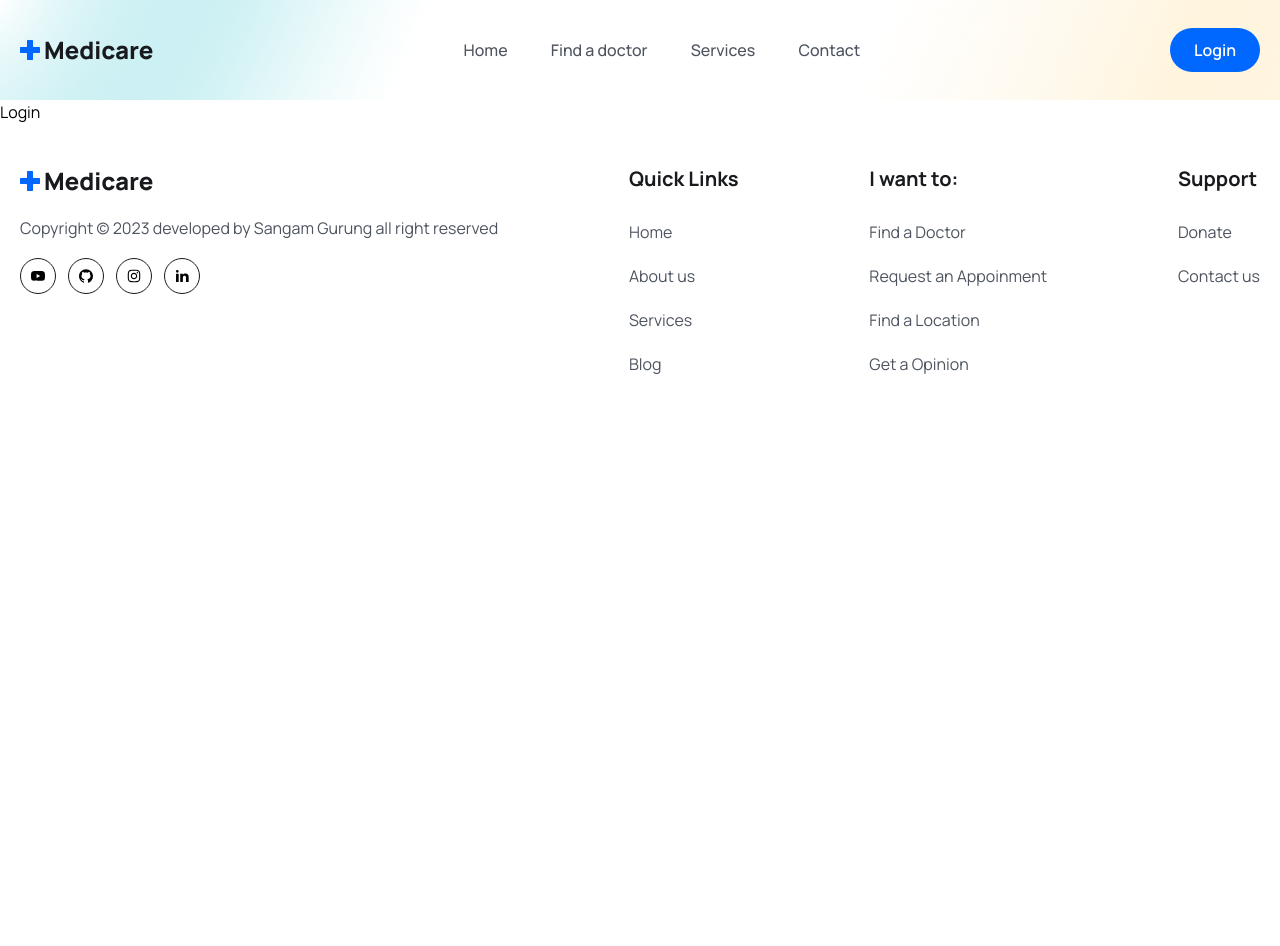
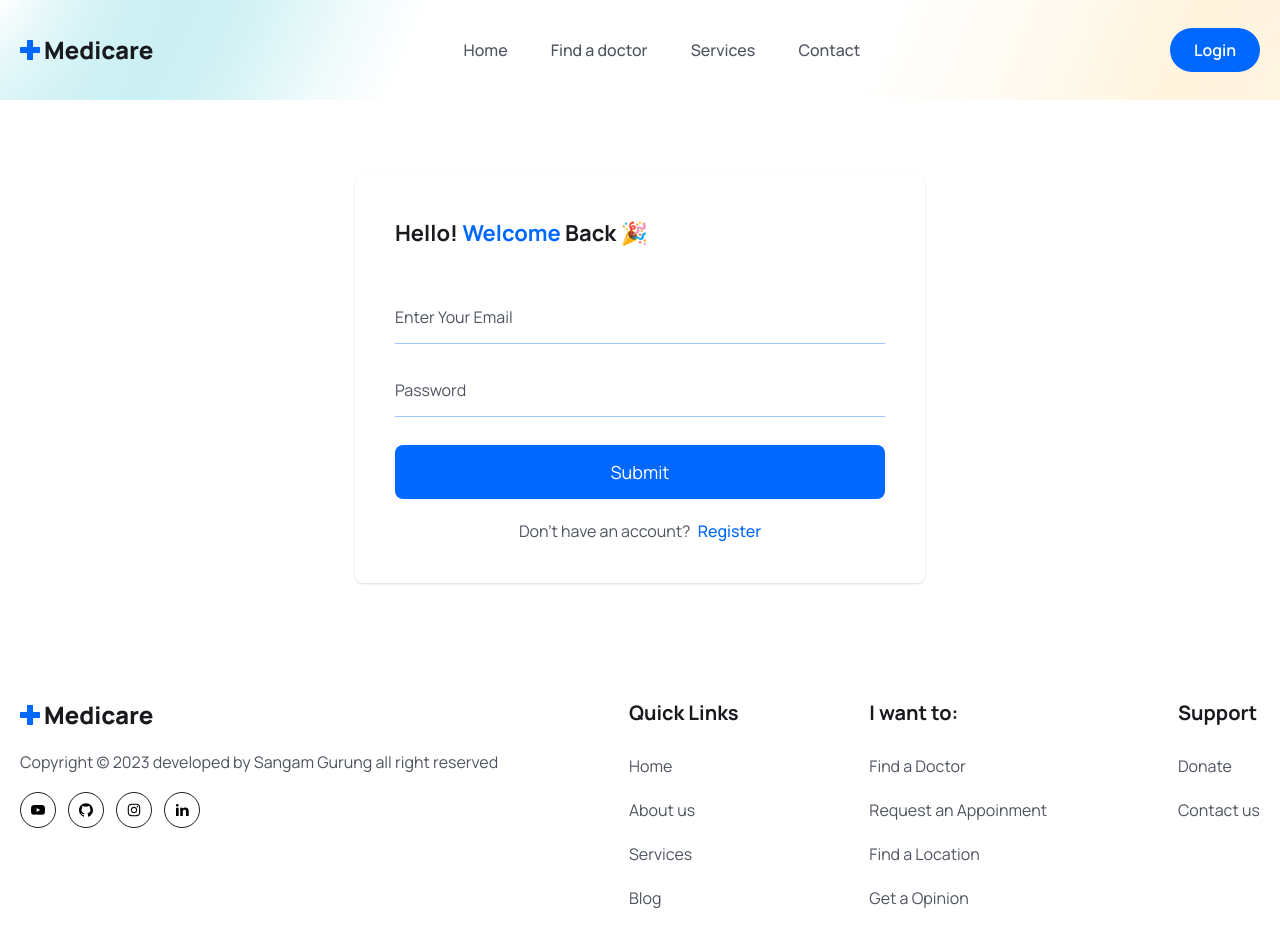
Before and after one commit to Sangamgrg/mern-doctor-booking, a React (Vite) app in the folder frontend/: page /login in a window 1280 px wide. Shown: the top 946 px of the page. Before the commit the page ends 800 px from the top, so only its background shows below. Built offline with nearby package versions, Linux system fonts and the light colour scheme.

Commit message:
login page added, custom shadow added

```diff
--- a/frontend/src/pages/Login.jsx
+++ b/frontend/src/pages/Login.jsx
@@ -1,7 +1,64 @@
-import React from 'react';
+import { useState } from 'react';
+import { Link } from 'react-router-dom';
 
 const Login = () => {
-  return <div>Login</div>;
+  const [formData, setFormData] = useState({
+    email: '',
+    password: '',
+  });
+
+  const handleInputChange = (e) => {
+    setFormData({ ...formData, [e.target.name]: e.target.value });
+  };
+  return (
+    <section className="px-5 lg:px-0">
+      <div className="w-full max-w-[570px] mx-auto rounded-lg shadow-md md:p-10">
+        <h3 className="text-headingColor text-[22px] leading-9 font-bold mb-10">
+          Hello! <span className="text-primaryColor">Welcome</span> Back 🎉
+        </h3>
+        <form action="" className="py-4 md:py-0">
+          <div className="mb-5">
+            <input
+              type="email"
+              placeholder="Enter Your Email"
+              name="email"
+              value={formData.email}
+              onChange={handleInputChange}
+              className="w-full py-3 border-b border-solid border-[#0066ff61] focus:outline-none focus:border-b-primaryColor text-[16px] leading-7 text-headingColor placeholder:text-textColor  cursor-pointer"
+              required
+            />
+          </div>
+
+          <div className="mb-5">
+            <input
+              type="password"
+              placeholder="Password"
+              name="password"
+              value={formData.password}
+              onChange={handleInputChange}
+              className="w-full py-3 border-b border-solid border-[#0066ff61] focus:outline-none focus:border-b-primaryColor text-[16px] leading-7 text-headingColor placeholder:text-textColor cursor-pointer"
+              required
+            />
+          </div>
+
+          <div className="mt-7">
+            <button
+              type="submit"
+              className="w-full bg-primaryColor text-white text-[18px] leading-[30px] rounded-lg px-4 py-3">
+              Submit
+            </button>
+          </div>
+
+          <p className="mt-5 text-textColor text-center">
+            Don&apos;t have an account?{' '}
+            <Link to="/register" className="text-primaryColor font-medium ml-1">
+              Register
+            </Link>
+          </p>
+        </form>
+      </div>
+    </section>
+  );
 };
 
 export default Login;
--- a/frontend/tailwind.config.js
+++ b/frontend/tailwind.config.js
@@ -15,6 +15,7 @@
 
     boxShadow: {
       panelShadow: 'rgba(17, 12, 46, 0.15) 0px 48px 100px 0px;',
+      md: '0 1px 3px 0 rgb(0 0 0 / 0.1), 0 1px 2px -1px rgb(0 0 0 / 0.1)',
     },
   },
   plugins: [],
```
